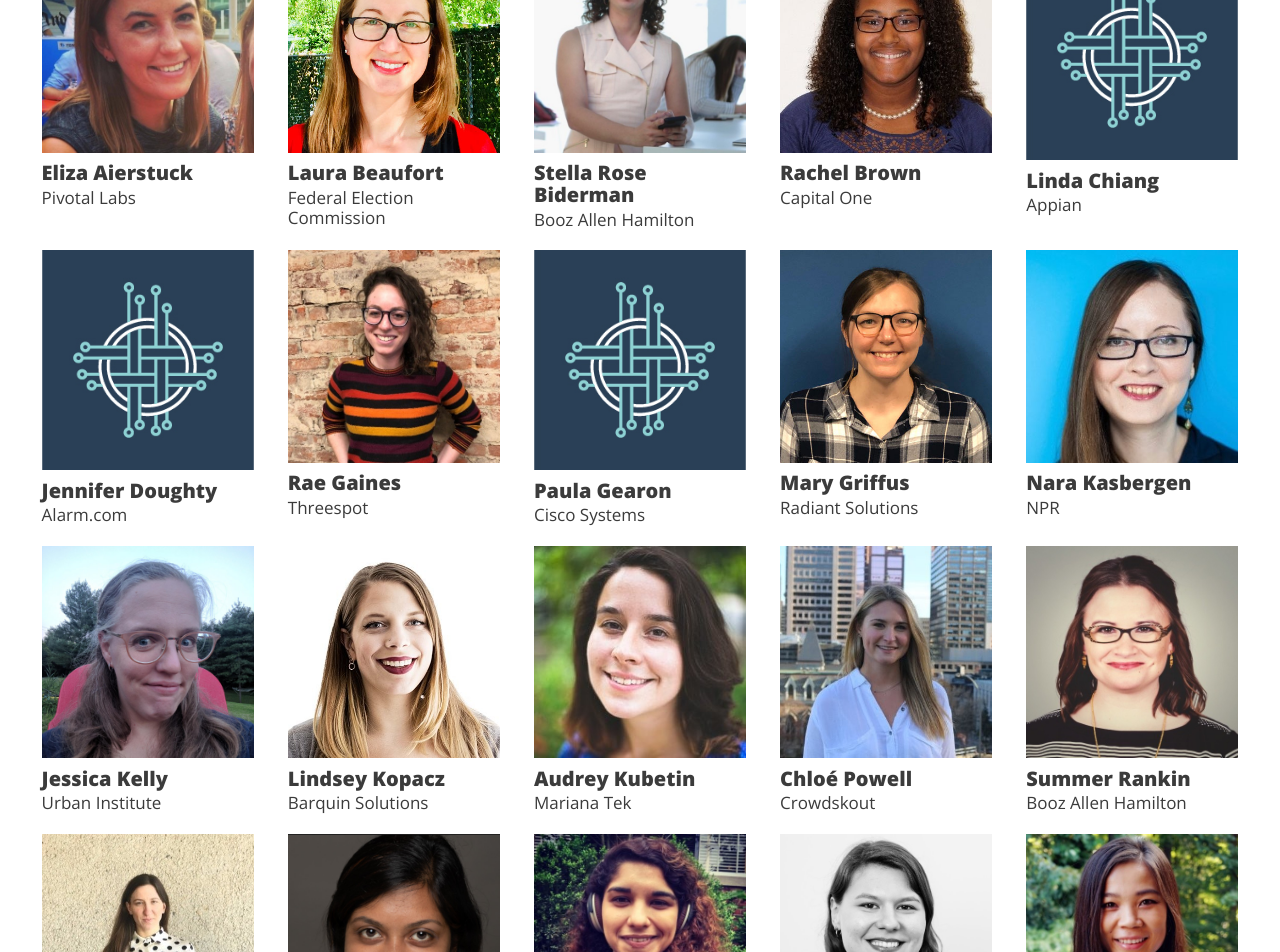
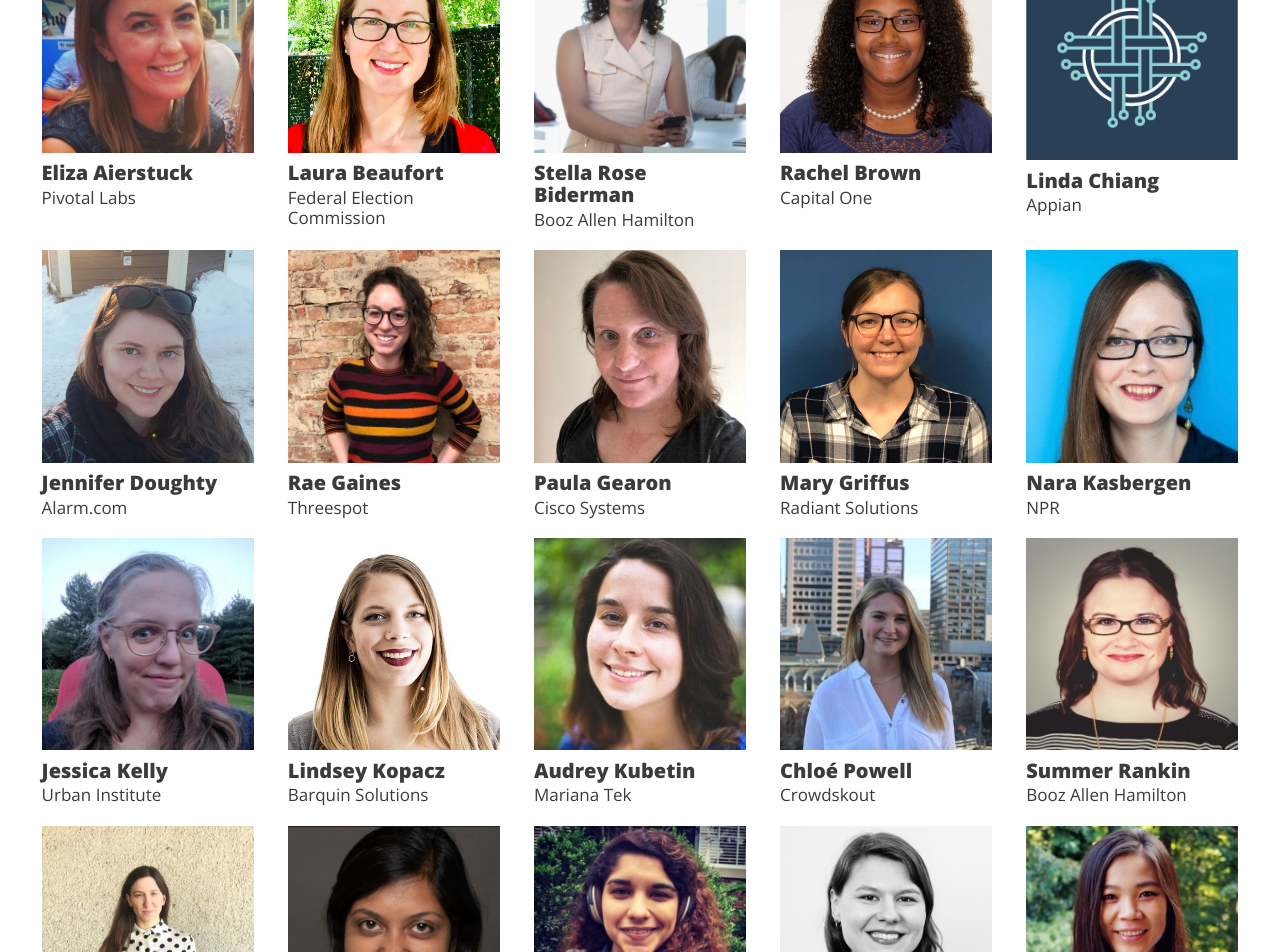
Before and after one commit to dcfemtech/dcfemtech.github.io, a Jekyll site: the page built from awards.html, in a window 1280 px wide. Shown: the part 1229-2181 px from the top of the page. Built offline with Jekyll 4.4.1, drawn with Linux system fonts in a browser that asks for light colours.

Commit message:
add jennifer and paula

```diff
--- a/awards.html
+++ b/awards.html
@@ -56,7 +56,7 @@
             <p>Appian</p>
           </li>
           <li>
-            <img src="/assets/awards-2019/dcft.jpg" aria-hidden />
+            <img src="/assets/awards-2019/code/Jennifer.jpg" aria-hidden />
             <h3>Jennifer Doughty</h3>
             <p>Alarm.com</p>
           </li>
@@ -66,7 +66,7 @@
             <p>Threespot</p>
           </li>
           <li>
-            <img src="/assets/awards-2019/dcft.jpg" aria-hidden />
+            <img src="/assets/awards-2019/code/Paula.jpg" aria-hidden />
             <h3>Paula Gearon</h3>
             <p>Cisco Systems</p>
           </li>
```
Also changed, not shown: assets/awards-2019/code/Jennifer.jpg (added), assets/awards-2019/code/Paula.jpg (added).
